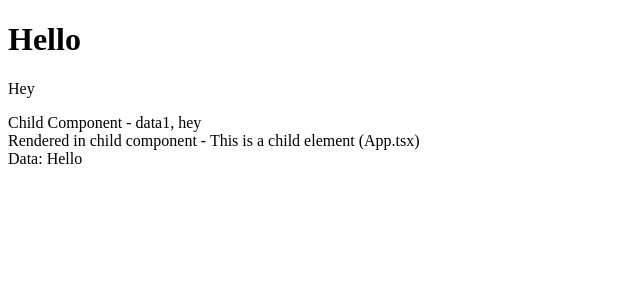
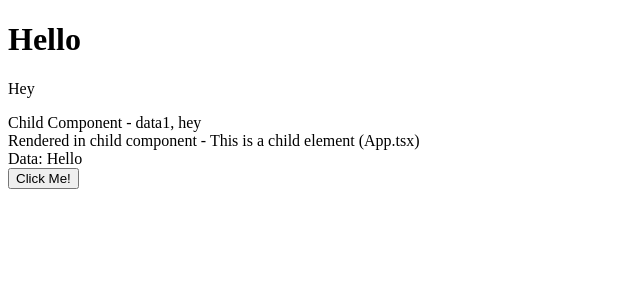
Before and after one commit to techolasmern/ai_web_basics, a React (Vite) app in the folder react-app/: page / in a window 1280 px wide. Shown: the top 300 px of the page, without its empty margins (0-640 px from the left). Built offline with nearby package versions, Linux system fonts and the light colour scheme.

Commit message:
click event - react.ts

```diff
--- a/react-app/src/ChildComponent.tsx
+++ b/react-app/src/ChildComponent.tsx
@@ -1,11 +1,16 @@
 interface Props{
     p1: string;
     p2: string;
-    children: React.ReactNode;
+    children?: React.ReactNode;
     data: string;
 }
 
 export const ChildComponent = ({ p1, p2, children, data }: Props) => {
+
+
+    const handleClick = function (e: React.MouseEvent<HTMLButtonElement, MouseEvent>) {
+        console.log("clicked", e);
+    }
 
     return <div>
         Child Component - {p1}, {p2}
@@ -13,5 +18,9 @@ export const ChildComponent = ({ p1, p2, children, data }: Props) => {
         Rendered in child component - {children}
         <br />
         Data: {data}
+
+        <div>
+            <button onClick={handleClick}>Click Me!</button>
+        </div>
     </div>
 }
```
